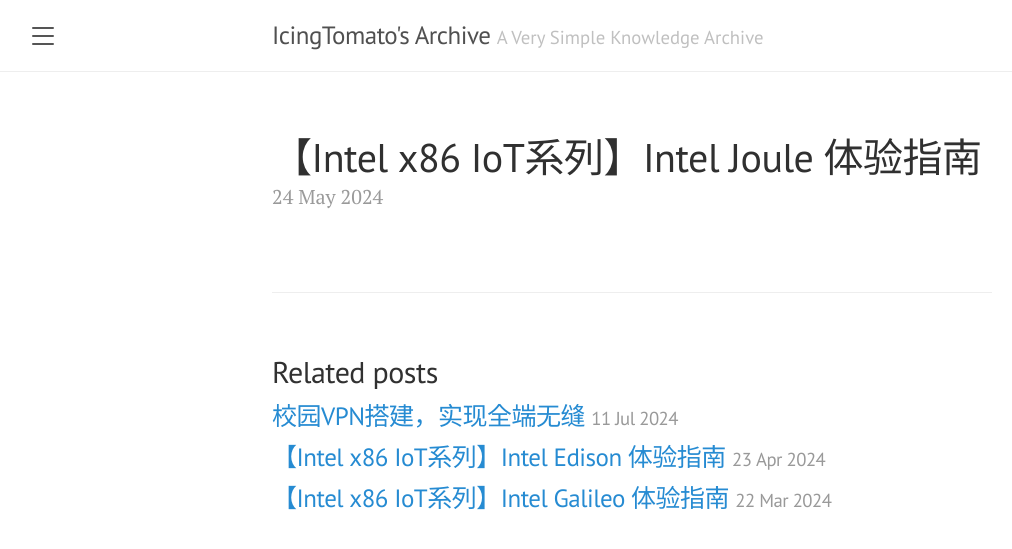
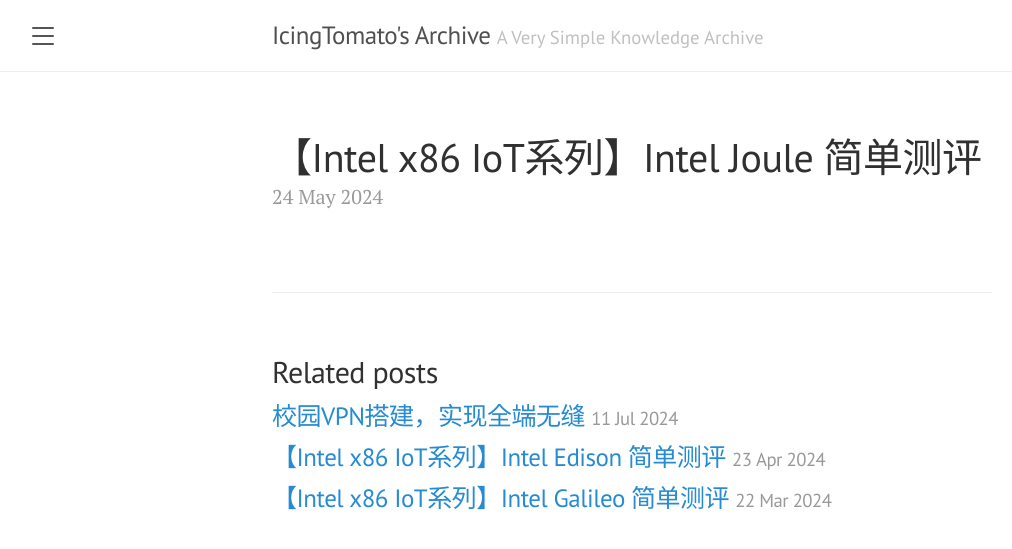
Before and after one commit to IcingTomato/icing.fun, a Jekyll site: the page built from _posts/2024-05-24-intel_joule.markdown, in a window 1280 px wide. Shown: the top 549 px of the page, without its empty margins (8-1020 px from the left). Built offline with Jekyll 4.4.1, drawn with Linux system fonts in a browser that asks for light colours.

Commit message:
Change: Change 20240120

```diff
--- a/_posts/2024-01-20-intel_genuino_101.markdown
+++ b/_posts/2024-01-20-intel_genuino_101.markdown
@@ -1,6 +1,6 @@
 ---
 layout: post
-title:  "【Intel x86 IoT系列】Intel Arduino/Genuino 101 体验指南"
+title:  "【Intel x86 IoT系列】Intel Arduino/Genuino 101 简单测评"
 tags: intel x86 zh-cn
 ---
 
--- a/_posts/2024-03-22-intel_galileo.markdown
+++ b/_posts/2024-03-22-intel_galileo.markdown
@@ -1,5 +1,5 @@
 ---
 layout: post
-title:  "【Intel x86 IoT系列】Intel Galileo 体验指南"
+title:  "【Intel x86 IoT系列】Intel Galileo 简单测评"
 tags: intel x86 zh-cn
 ---
--- a/_posts/2024-04-23-intel_edison.markdown
+++ b/_posts/2024-04-23-intel_edison.markdown
@@ -1,5 +1,5 @@
 ---
 layout: post
-title:  "【Intel x86 IoT系列】Intel Edison 体验指南"
+title:  "【Intel x86 IoT系列】Intel Edison 简单测评"
 tags: intel x86 zh-cn
 ---
--- a/_posts/2024-05-24-intel_joule.markdown
+++ b/_posts/2024-05-24-intel_joule.markdown
@@ -1,5 +1,5 @@
 ---
 layout: post
-title:  "【Intel x86 IoT系列】Intel Joule 体验指南"
+title:  "【Intel x86 IoT系列】Intel Joule 简单测评"
 tags: intel x86 zh-cn
 ---
```
